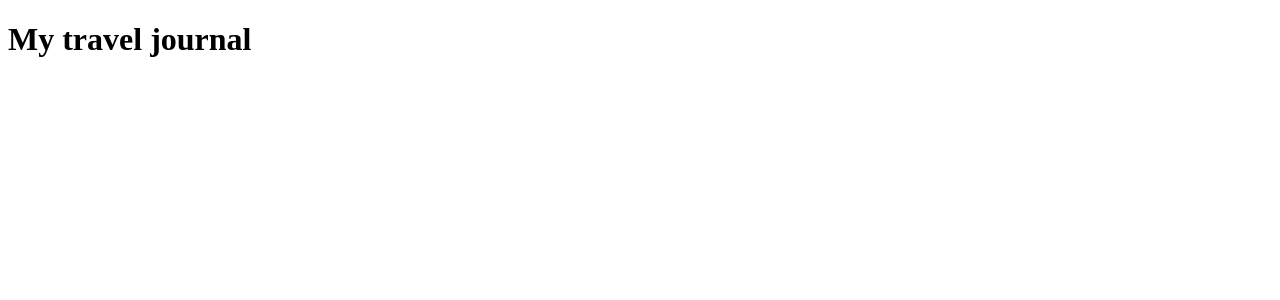
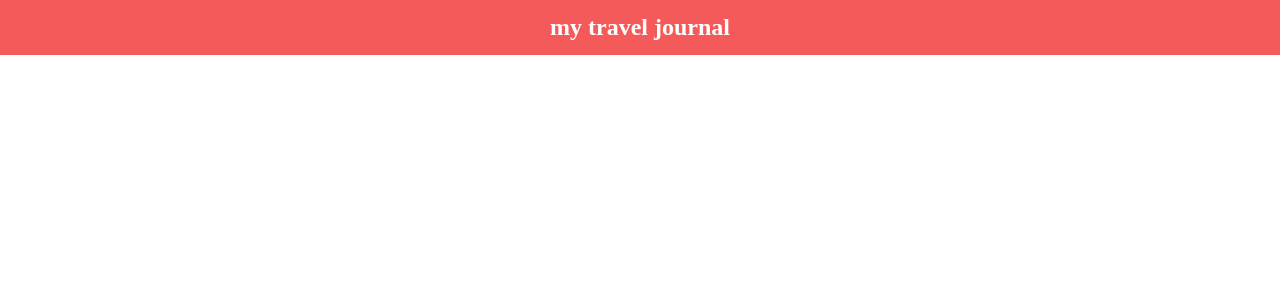
Before and after one commit to filipsyn/my-travel-journal-web, a React (Vite) app: page / in a window 1280 px wide. Shown: the top 300 px of the page. Built offline with nearby package versions, Linux system fonts and the light colour scheme.

Commit message:
Rendering and basic styling of `Navigation` component

```diff
--- a/src/components/App.jsx
+++ b/src/components/App.jsx
@@ -1,7 +1,9 @@
+import Navigation from "./Navigation";
+
 export default function App() {
     return (
         <div className="app">
-            <h1>My travel journal</h1>
+            <Navigation />
         </div>
     )
 }
--- /dev/null
+++ b/src/components/Navigation.jsx
@@ -0,0 +1,7 @@
+export default function Navigation() {
+    return (
+        <nav>
+            <h1 className="nav--title">My travel journal</h1>
+        </nav>
+    )
+}
--- a/src/index.css
+++ b/src/index.css
@@ -0,0 +1,19 @@
+* {
+    box-sizing: border-box;
+    margin: 0;
+}
+
+
+/* Nav component */
+nav {
+    height: 55px;
+    background-color: #F55A5A;
+    display:flex;
+    align-items: center;
+    justify-content: center;
+}
+
+.nav--title {
+    color: white;
+    text-transform: lowercase;
+}
```
